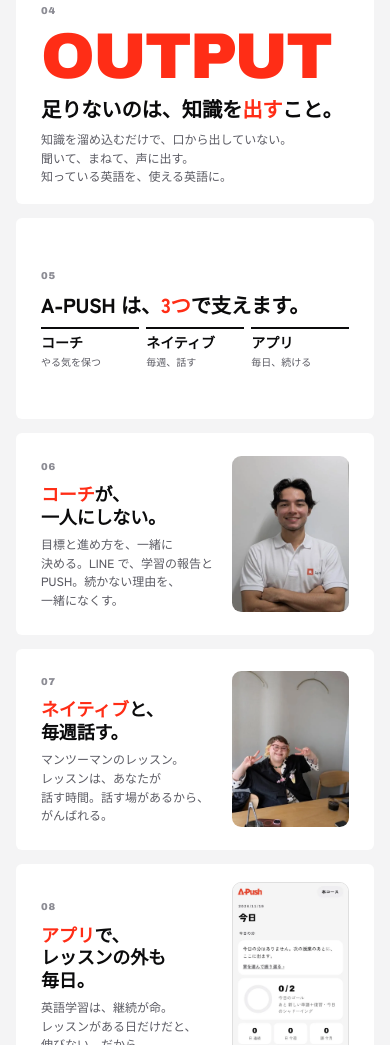
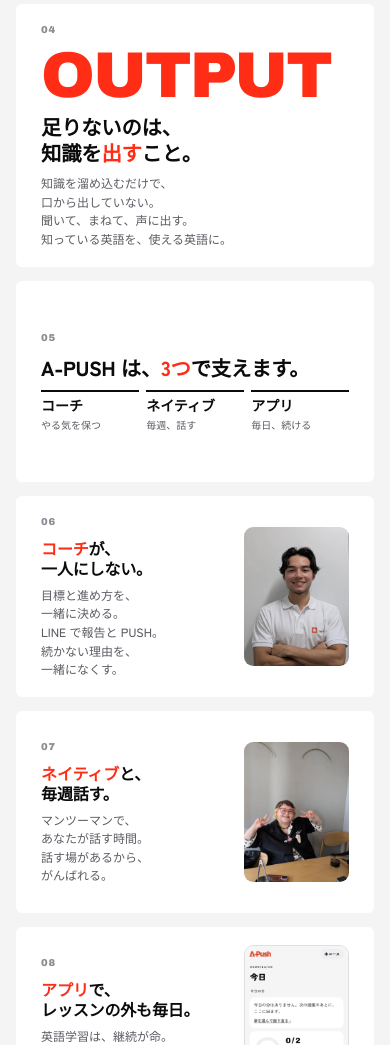
Before and after one commit to Washoi-co/training, a plain HTML site: page howto/index.html in a window 390 px wide. Shown: the part 955-2000 px from the top of the page. Drawn offline with Linux system fonts and the light colour scheme.

Commit message:
howto: line breaks set for phone width
Co-Authored-By: Claude Opus 5.5 <noreply@anthropic.com>

```diff
--- a/howto/index.html
+++ b/howto/index.html
@@ -40,12 +40,11 @@
 /* 写真の枚：上に写真（端まで）、下に文 */
 .hw-im{display:block;width:calc(100% + 14cqi);margin:-5cqi -7cqi 1.4cqi;aspect-ratio:16/9;object-fit:cover}
 /* 画面・人の枚：左に文、右にアプリの画面か写真 */
-.hw.sp{display:grid;grid-template-columns:1fr 38%;align-items:center;column-gap:5cqi}
+.hw.sp{display:grid;grid-template-columns:1fr 34%;align-items:center;column-gap:5cqi}
 .hw.sp>div{display:flex;flex-direction:column;gap:2.6cqi}
-.hw.sp h3{font-size:clamp(18px,5.6cqi,46px)}
+.hw.sp h3{font-size:clamp(16px,4.9cqi,42px)}
 .hw-ph{display:block;width:100%;aspect-ratio:9/16;object-fit:cover;object-position:top;border:1px solid var(--line2);border-radius:3cqi}
 .hw-ph.pe{aspect-ratio:3/4;object-position:50% 25%;border:0}
-@container (max-width:560px){.hw.sp p br{display:none}}   /* スマホ：横の文は狭いので、改行は任せる */
 </style>
 </head>
 <body data-tab="how">
@@ -57,31 +56,31 @@
   <div class="slides">
     <!-- 1. テーマ -->
     <div class="hw dk" data-for="biz"><span class="hw-k"></span><h3>AI の時代は、<em>言葉</em>の時代。</h3><p>調べる・書く・訳すは、AI がやる。<br>最後に残るのは、人と人が話す力。</p></div>
-    <div class="hw" data-for="biz"><img class="hw-im" src="/howto/img/meeting.webp" alt="" loading="lazy"><span class="hw-k"></span><h3>話せると、ビジネスの<em>チャンス</em>が広がる。</h3><p>取引先も、投資家も、仲間も。<br>出会える相手が、世界中に広がります。<br>通訳を待たずに、その場で決められる。</p></div>
+    <div class="hw" data-for="biz"><img class="hw-im" src="/howto/img/meeting.webp" alt="" loading="lazy"><span class="hw-k"></span><h3>話せると、ビジネスの<br><em>チャンス</em>が広がる。</h3><p>取引先も、投資家も、仲間も。<br>出会える相手が、世界中に広がります。<br>通訳を待たずに、その場で決められる。</p></div>
     <div class="hw" data-for="biz"><span class="hw-k"></span><h3>海外に挑む人の、<em>英語</em>。</h3><p>海外挑戦・海外事業を考える方へ。<br>会議・商談・プレゼン。<br>仕事で使う場面から練習します。</p></div>
-    <div class="hw dk" data-for="gen"><span class="hw-k"></span><h3>日本人は、英語を<em>話して</em>いない。</h3><p>中学・高校で、6年。<br>それでも、英語を話す場面はほとんどない。</p></div>
+    <div class="hw dk" data-for="gen"><span class="hw-k"></span><h3>日本人は、英語を<br><em>話して</em>いない。</h3><p>中学・高校で、6年。<br>それでも、英語を話す場面は<br>ほとんどない。</p></div>
     <div class="hw" data-for="gen"><span class="hw-k"></span><h3>勉強は、<em>入れる</em>ばかり。</h3><p>単語帳、文法、リスニング。<br>覚えて、解いて、また覚える。<br>口から出す時間は、ほとんどない。</p></div>
     <div class="hw dk" data-for="study"><span class="hw-k"></span><h3>英語は、<em>毎日</em>の積み重ね。</h3><p>レッスンの日だけでは、口は慣れません。<br>短くても、毎日。</p></div>
-    <div class="hw sp" data-for="study"><div><span class="hw-k"></span><h3><em>続けた</em>人が、話せるようになる。</h3><p>英語学習の一番の秘訣は、続けること。<br>毎日少しずつ、口を動かす。<br>その積み重ねが、話せる自分をつくる。</p></div><img class="hw-ph pe" src="/howto/img/student.webp" alt="A-PUSH の受講生" loading="lazy"></div>
+    <div class="hw sp" data-for="study"><div><span class="hw-k"></span><h3><em>続けた</em>人が、<br>話せるようになる。</h3><p>英語学習の一番の秘訣は、<br>続けること。<br>毎日少しずつ、口を動かす。</p></div><img class="hw-ph pe" src="/howto/img/student.webp" alt="A-PUSH の受講生" loading="lazy"></div>
     <!-- 2. Output -->
-    <div class="hw"><video class="hw-im" src="/howto/img/lesson.mp4" poster="/howto/img/lesson.webp" controls playsinline preload="none"></video><span class="hw-k"></span><h3>英語は、<em>すでに</em>頭の中にある。</h3><p>日本人は、実はかなり英語の知識がある。<br>文法・読解・単語力。かなりレベルが高いです。</p><span class="hw-n ja">でも、、、</span></div>
-    <div class="hw"><span class="hw-k"></span><span class="hw-n xl">OUTPUT</span><h3>足りないのは、知識を<em>出す</em>こと。</h3><p>知識を溜め込むだけで、口から出していない。<br>聞いて、まねて、声に出す。<br>知っている英語を、使える英語に。</p></div>
+    <div class="hw"><video class="hw-im" src="/howto/img/lesson.mp4" poster="/howto/img/lesson.webp" controls playsinline preload="none"></video><span class="hw-k"></span><h3>英語は、<em>すでに</em>頭の中にある。</h3><p>日本人は、実はかなり英語の知識がある。<br>文法・読解・単語力。<br>かなりレベルが高いです。</p><span class="hw-n ja">でも、、、</span></div>
+    <div class="hw"><span class="hw-k"></span><span class="hw-n xl">OUTPUT</span><h3>足りないのは、<br>知識を<em>出す</em>こと。</h3><p>知識を溜め込むだけで、<br>口から出していない。<br>聞いて、まねて、声に出す。<br>知っている英語を、使える英語に。</p></div>
     <!-- 3. 3つのシステム（コーチ・ネイティブ・アプリ）：まとめ1枚＋1つずつ3枚 -->
     <div class="hw"><span class="hw-k"></span><h3>A-PUSH は、<em>3つ</em>で支えます。</h3>
       <div class="hw-3"><div><b>コーチ</b>やる気を保つ</div><div><b>ネイティブ</b>毎週、話す</div><div><b>アプリ</b>毎日、続ける</div></div></div>
-    <div class="hw sp"><div><span class="hw-k"></span><h3><em>コーチ</em>が、一人にしない。</h3><p>目標と進め方を、一緒に決める。<br>LINE で、学習の報告と PUSH。<br>続かない理由を、一緒になくす。</p></div><img class="hw-ph pe" src="/howto/img/coach.webp" alt="英語コーチ" loading="lazy"></div>
-    <div class="hw sp"><div><span class="hw-k"></span><h3><em>ネイティブ</em>と、毎週話す。</h3><p>マンツーマンのレッスン。<br>レッスンは、あなたが話す時間。<br>話す場があるから、がんばれる。</p></div><img class="hw-ph pe" src="/howto/img/native.webp" alt="ネイティブの先生" loading="lazy"></div>
-    <div class="hw sp"><div><span class="hw-k"></span><h3><em>アプリ</em>で、レッスンの外も毎日。</h3><p>英語学習は、継続が命。<br>レッスンがある日だけだと、伸びない。<br>だから、毎日アプリで英語に触れる。</p></div><img class="hw-ph" src="/howto/img/app-plan.webp" alt="アプリの「計画」の画面" loading="lazy"></div>
+    <div class="hw sp"><div><span class="hw-k"></span><h3><em>コーチ</em>が、<br>一人にしない。</h3><p>目標と進め方を、<br>一緒に決める。<br>LINE で報告と PUSH。<br>続かない理由を、<br>一緒になくす。</p></div><img class="hw-ph pe" src="/howto/img/coach.webp" alt="英語コーチ" loading="lazy"></div>
+    <div class="hw sp"><div><span class="hw-k"></span><h3><em>ネイティブ</em>と、<br>毎週話す。</h3><p>マンツーマンで、<br>あなたが話す時間。<br>話す場があるから、<br>がんばれる。</p></div><img class="hw-ph pe" src="/howto/img/native.webp" alt="ネイティブの先生" loading="lazy"></div>
+    <div class="hw sp"><div><span class="hw-k"></span><h3><em>アプリ</em>で、<br>レッスンの外も毎日。</h3><p>英語学習は、継続が命。<br>レッスンがある日だけだと、<br>伸びない。<br>だから、毎日アプリで<br>英語に触れる。</p></div><img class="hw-ph" src="/howto/img/app-plan.webp" alt="アプリの「計画」の画面" loading="lazy"></div>
     <!-- 4. アプリでやること -->
-    <div class="hw sp" data-for="biz"><div><span class="hw-k"></span><h3><em>シャドーイング</em>は、ビジネスの動画で。</h3><p>経営者が話す、本物の英語。<br>3回聞いて、まねて、声に出す。<br>最後に、内容の質問に答える。</p></div><img class="hw-ph" src="/howto/img/app-shadowing.webp" alt="アプリのシャドーイングの画面" loading="lazy"></div>
-    <div class="hw sp" data-for="study gen"><div><span class="hw-k"></span><h3><em>シャドーイング</em>は、毎日1本。</h3><p>動画を3回聞いて、まねて、声に出す。<br>最後に、内容の質問に答える。<br>レベルは5段階から選べる。</p></div><img class="hw-ph" src="/howto/img/app-shadowing-general.webp" alt="アプリのシャドーイングの画面" loading="lazy"></div>
-    <div class="hw sp"><div><span class="hw-k"></span><h3><em>単語</em>は、声に出して3回。</h3><p>音を聞いて、マイクで3回言う。<br>話すための単語を、毎日少しずつ。<br>1日の数は、自分で決める。</p></div><img class="hw-ph" src="/howto/img/app-words.webp" alt="アプリの単語の画面" loading="lazy"></div>
-    <div class="hw" data-for="biz study"><span class="hw-k"></span><h3>レッスンの<em>復習</em>も、アプリで。</h3><p>受けた章を、もう一度声に出す。<br>先生の質問に、声で答える。<br>答えは、AI が直してくれる。</p></div>
-    <div class="hw sp" data-for="gen"><div><span class="hw-k"></span><h3><em>テスト</em>で、力を試す。</h3><p>話す・書くの練習と、<br>TOEIC・IELTS・TOEFL・英検®。<br>毎日の練習の成果を、ここで確かめる。</p></div><img class="hw-ph" src="/howto/img/app-test.webp" alt="アプリのテストの画面" loading="lazy"></div>
+    <div class="hw sp" data-for="biz"><div><span class="hw-k"></span><h3><em>シャドーイング</em>は、<br>ビジネスの動画で。</h3><p>経営者が話す、本物の英語。<br>3回聞いて、まねて言う。<br>最後に、質問に答える。</p></div><img class="hw-ph" src="/howto/img/app-shadowing.webp" alt="アプリのシャドーイングの画面" loading="lazy"></div>
+    <div class="hw sp" data-for="study gen"><div><span class="hw-k"></span><h3><em>シャドーイング</em>は、<br>毎日1本。</h3><p>動画を3回聞いて、<br>まねて言う。<br>最後に、質問に答える。<br>レベルは5段階。</p></div><img class="hw-ph" src="/howto/img/app-shadowing-general.webp" alt="アプリのシャドーイングの画面" loading="lazy"></div>
+    <div class="hw sp"><div><span class="hw-k"></span><h3><em>単語</em>は、<br>声に出して3回。</h3><p>音を聞いて、マイクで3回。<br>話す単語を、毎日少しずつ。<br>1日の数は、自分で決める。</p></div><img class="hw-ph" src="/howto/img/app-words.webp" alt="アプリの単語の画面" loading="lazy"></div>
+    <div class="hw" data-for="biz study"><span class="hw-k"></span><h3>レッスンの<em>復習</em>も、<br>アプリで。</h3><p>受けた章を、もう一度声に出す。<br>先生の質問に、声で答える。<br>答えは、AI が直してくれる。</p></div>
+    <div class="hw sp" data-for="gen"><div><span class="hw-k"></span><h3><em>テスト</em>で、<br>力を試す。</h3><p>話す・書くの練習。<br>TOEIC・IELTS・<br>TOEFL・英検®。<br>毎日の成果を確かめる。</p></div><img class="hw-ph" src="/howto/img/app-test.webp" alt="アプリのテストの画面" loading="lazy"></div>
     <!-- 5. 英語が話せると -->
-    <div class="hw dk" data-for="biz"><span class="hw-k"></span><h3>英語が話せると、<em>世界</em>が商談の相手になる。</h3><p>会議で、自分の考えを言える。<br>海外の相手と、直接話して決められる。<br>次の一歩を、世界で。</p></div>
-    <div class="hw dk" data-for="gen"><span class="hw-k"></span><h3>英語が話せると、<em>キャリア</em>の幅が広がる。</h3><p>海外とのやりとり、外資系、転職。<br>選べる仕事が、増えていく。<br>次の一歩を、英語で。</p></div>
-    <div class="hw dk" data-for="study"><span class="hw-k"></span><h3>英語が話せると、<em>世界</em>とつながる。</h3><p>旅先で、迷わずたずねられる。<br>海の向こうに、友だちができる。<br>毎日の積み重ねが、その日をつくる。</p></div>
+    <div class="hw dk" data-for="biz"><span class="hw-k"></span><h3>英語が話せると、<br><em>世界</em>が商談の相手になる。</h3><p>会議で、自分の考えを言える。<br>海外の相手と、直接話して決められる。<br>次の一歩を、世界で。</p></div>
+    <div class="hw dk" data-for="gen"><span class="hw-k"></span><h3>英語が話せると、<br><em>キャリア</em>の幅が広がる。</h3><p>海外とのやりとり、外資系、転職。<br>選べる仕事が、増えていく。<br>次の一歩を、英語で。</p></div>
+    <div class="hw dk" data-for="study"><span class="hw-k"></span><h3>英語が話せると、<br><em>世界</em>とつながる。</h3><p>旅先で、迷わずたずねられる。<br>海の向こうに、友だちができる。<br>毎日の積み重ねが、その日をつくる。</p></div>
   </div>
 </main>
 <script>
```
